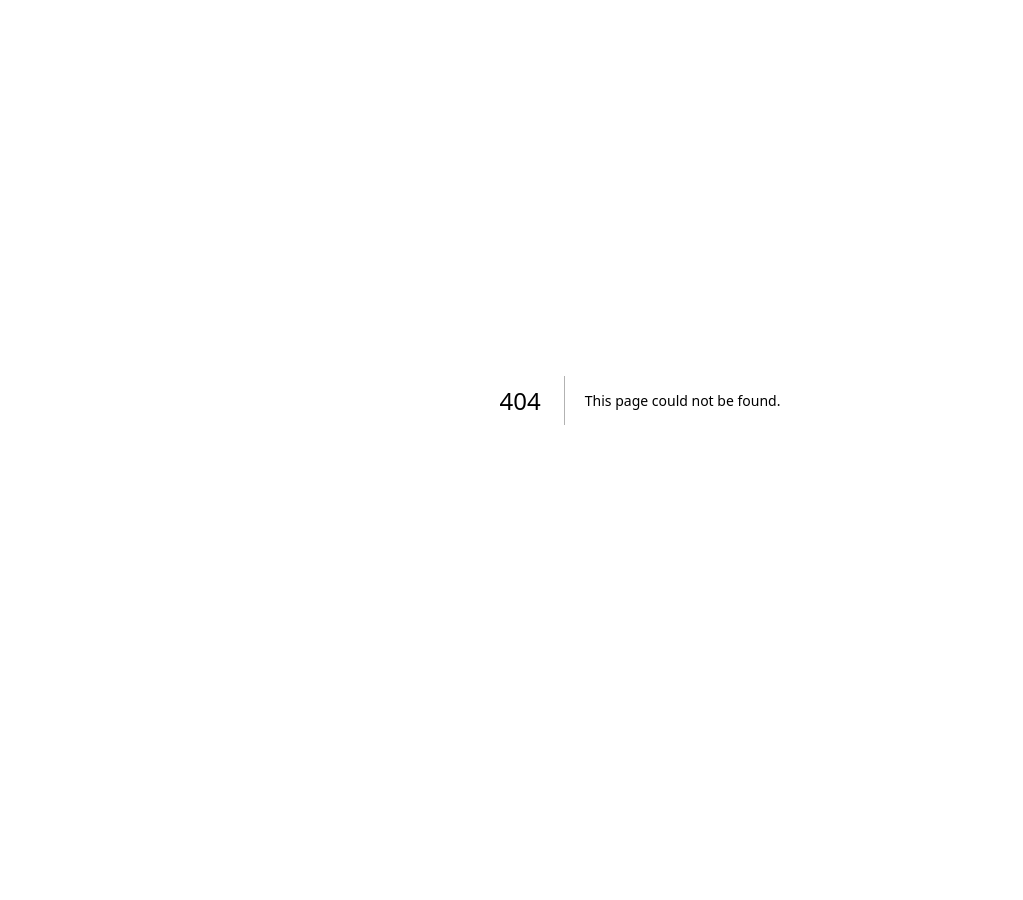
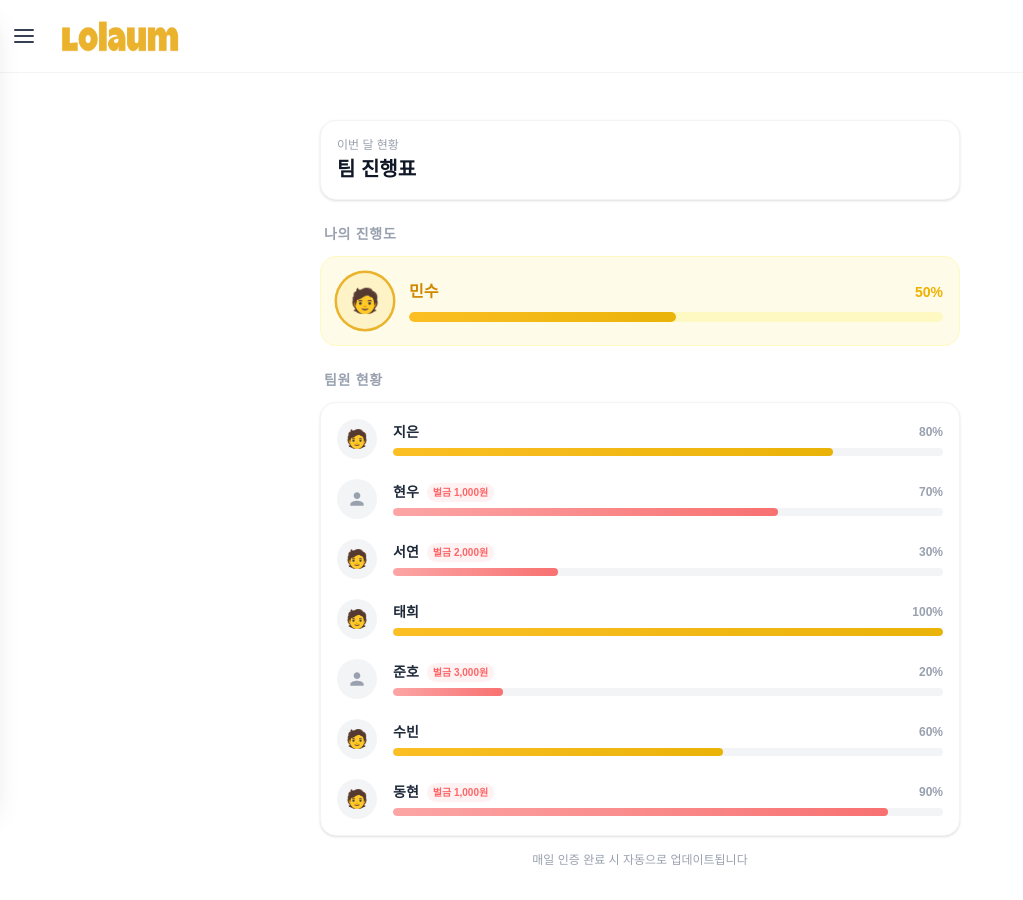
Before and after one commit to Lolaum/Lolaum, a Next.js app: page /progress in a window 1280 px wide. Before the commit this address had no page. Shown: the whole page, without its empty margins (0-1023 px from the left). Before the commit the page ends 800 px from the top, so only its background shows below. Built offline with nearby package versions, Linux system fonts and the light colour scheme.

Commit message:
feat: 진행도 페이지 및 구성 요소 추가, 팀원 데이터 통합

```diff
--- /dev/null
+++ b/src/app/progress/page.tsx
@@ -0,0 +1,10 @@
+import Layout from "@/components/Layout/Layout";
+import ProgressContainer from "@/components/Progress/ProgressContainer";
+
+export default function ProgressPage() {
+  return (
+    <Layout>
+      <ProgressContainer />
+    </Layout>
+  );
+}
--- a/src/components/Home/Profile/MemberProfile.tsx
+++ b/src/components/Home/Profile/MemberProfile.tsx
@@ -1,28 +1,12 @@
 "use client";
 
-interface Member {
-  id: string;
-  name: string;
-  avatar?: string;
-  emoji?: string;
-}
+import { Member, members as defaultMembers } from "@/data/members";
 
 interface MemberProfileProps {
   members?: Member[];
   selectedMemberId?: string;
   onSelectMember?: (memberId: string) => void;
 }
-
-const defaultMembers: Member[] = [
-  { id: "1", name: "민수", emoji: "🧑" },
-  { id: "2", name: "지은", emoji: "🧑" },
-  { id: "3", name: "현우" },
-  { id: "4", name: "서연", emoji: "🧑" },
-  { id: "5", name: "태희", emoji: "🧑" },
-  { id: "6", name: "준호" },
-  { id: "7", name: "수빈", emoji: "🧑" },
-  { id: "8", name: "동현", emoji: "🧑" },
-];
 
 export default function MemberProfile({
   members = defaultMembers,
@@ -33,7 +17,9 @@ export default function MemberProfile({
     <div className="rounded-3xl bg-white shadow-sm border border-gray-100 p-4 mb-4">
       {/* 헤더 */}
       <div className="flex items-center justify-between mb-3">
-        <span className="text-xs font-semibold text-gray-400 uppercase tracking-wider">팀원</span>
+        <span className="text-xs font-semibold text-gray-400 uppercase tracking-wider">
+          진행도
+        </span>
         <span
           className="text-xs font-medium px-2 py-0.5 rounded-full"
           style={{ backgroundColor: "#fef3c7", color: "#92400e" }}
@@ -59,15 +45,25 @@ export default function MemberProfile({
                   className="w-12 h-12 rounded-full flex items-center justify-center transition-all"
                   style={{
                     backgroundColor: isSelected ? "#fef3c7" : "#f3f4f6",
-                    boxShadow: isSelected ? "0 0 0 2.5px #eab32e, 0 0 0 4px #fff" : "none",
+                    boxShadow: isSelected
+                      ? "0 0 0 2.5px #eab32e, 0 0 0 4px #fff"
+                      : "none",
                   }}
                 >
                   {member.avatar ? (
-                    <img src={member.avatar} alt={member.name} className="w-full h-full rounded-full object-cover" />
+                    <img
+                      src={member.avatar}
+                      alt={member.name}
+                      className="w-full h-full rounded-full object-cover"
+                    />
                   ) : member.emoji ? (
                     <span className="text-xl">{member.emoji}</span>
                   ) : (
-                    <svg className="w-6 h-6 text-gray-400" fill="currentColor" viewBox="0 0 24 24">
+                    <svg
+                      className="w-6 h-6 text-gray-400"
+                      fill="currentColor"
+                      viewBox="0 0 24 24"
+                    >
                       <path d="M12 12c2.21 0 4-1.79 4-4s-1.79-4-4-4-4 1.79-4 4 1.79 4 4 4zm0 2c-2.67 0-8 1.34-8 4v2h16v-2c0-2.66-5.33-4-8-4z" />
                     </svg>
                   )}
--- a/src/components/Layout/Layout.tsx
+++ b/src/components/Layout/Layout.tsx
@@ -30,7 +30,7 @@ const navItems: NavItem[] = [
   { href: "/home", label: "홈", icon: HomeIcon },
   { href: "/ritual", label: "리추얼", icon: RitualIcon },
   { href: "/feeds", label: "인증", icon: VerifyIcon },
-  { href: "/team", label: "팀원", icon: TeamIcon },
+  { href: "/progress", label: "진행도", icon: TeamIcon },
   { href: "/mypage", label: "마이페이지", icon: ProfileIcon },
 ];
 
--- /dev/null
+++ b/src/components/Progress/ProgressContainer.tsx
@@ -0,0 +1,160 @@
+"use client";
+
+import { members } from "@/data/members";
+
+const mockProgressData: Record<string, { progress: number; penalty: number }> =
+  {
+    "1": { progress: 50, penalty: 0 },
+    "2": { progress: 80, penalty: 0 },
+    "3": { progress: 70, penalty: 1000 },
+    "4": { progress: 30, penalty: 2000 },
+    "5": { progress: 100, penalty: 0 },
+    "6": { progress: 20, penalty: 3000 },
+    "7": { progress: 60, penalty: 0 },
+    "8": { progress: 90, penalty: 1000 },
+  };
+
+const MY_ID = "1";
+
+export default function ProgressContainer() {
+  const me = members.find((m) => m.id === MY_ID);
+  const myData = mockProgressData[MY_ID] ?? { progress: 0, penalty: 0 };
+  const teamMembers = members.filter((m) => m.id !== MY_ID);
+
+  return (
+    <div className="max-w-2xl mx-auto px-4 py-6 pb-8">
+      {/* 페이지 헤더 */}
+      <div className="rounded-2xl bg-white shadow-sm border border-gray-100 p-4 mb-6">
+        <p className="text-xs text-gray-400 font-medium mb-0.5">이번 달 현황</p>
+        <h1 className="text-xl font-bold text-gray-900">팀 진행표</h1>
+      </div>
+
+      {/* 내 진행도 */}
+      <h2 className="text-sm font-semibold text-gray-400 uppercase tracking-wider mb-3 px-1">
+        나의 진행도
+      </h2>
+      <div className="rounded-2xl bg-yellow-50 border border-yellow-100 p-4 mb-6">
+        <div className="flex items-center gap-4">
+          <div
+            className="w-14 h-14 rounded-full flex items-center justify-center flex-shrink-0"
+            style={{
+              backgroundColor: "#fef3c7",
+              boxShadow: "0 0 0 2.5px #eab32e, 0 0 0 4px #fefce8",
+            }}
+          >
+            {me?.avatar ? (
+              <img
+                src={me.avatar}
+                alt={me.name}
+                className="w-full h-full rounded-full object-cover"
+              />
+            ) : me?.emoji ? (
+              <span className="text-2xl">{me.emoji}</span>
+            ) : (
+              <svg className="w-7 h-7 text-yellow-400" fill="currentColor" viewBox="0 0 24 24">
+                <path d="M12 12c2.21 0 4-1.79 4-4s-1.79-4-4-4-4 1.79-4 4 1.79 4 4 4zm0 2c-2.67 0-8 1.34-8 4v2h16v-2c0-2.66-5.33-4-8-4z" />
+              </svg>
+            )}
+          </div>
+
+          <div className="flex-1 min-w-0">
+            <div className="flex items-center justify-between mb-2">
+              <span className="text-base font-bold text-yellow-600">
+                {me?.name}
+              </span>
+              <span className="text-sm font-bold text-yellow-500">
+                {myData.progress}%
+              </span>
+            </div>
+            <div className="h-2.5 bg-yellow-100 rounded-full overflow-hidden">
+              <div
+                className="h-full rounded-full transition-all duration-700"
+                style={{
+                  width: `${myData.progress}%`,
+                  background:
+                    myData.penalty > 0
+                      ? "linear-gradient(90deg, #fca5a5, #f87171)"
+                      : "linear-gradient(90deg, #fbbf24, #eab308)",
+                }}
+              />
+            </div>
+            {myData.penalty > 0 && (
+              <p className="text-xs text-red-400 font-medium mt-1.5">
+                벌금 {myData.penalty.toLocaleString()}원 발생
+              </p>
+            )}
+          </div>
+        </div>
+      </div>
+
+      {/* 팀원 진행도 */}
+      <h2 className="text-sm font-semibold text-gray-400 uppercase tracking-wider mb-3 px-1">
+        팀원 현황
+      </h2>
+      <div className="rounded-2xl bg-white shadow-sm border border-gray-100 p-4">
+        <div className="flex flex-col gap-5">
+          {teamMembers.map((member) => {
+            const data = mockProgressData[member.id] ?? {
+              progress: 0,
+              penalty: 0,
+            };
+            const hasPenalty = data.penalty > 0;
+
+            return (
+              <div key={member.id} className="flex items-center gap-4">
+                <div className="w-10 h-10 rounded-full bg-gray-100 flex items-center justify-center flex-shrink-0">
+                  {member.avatar ? (
+                    <img
+                      src={member.avatar}
+                      alt={member.name}
+                      className="w-full h-full rounded-full object-cover"
+                    />
+                  ) : member.emoji ? (
+                    <span className="text-lg">{member.emoji}</span>
+                  ) : (
+                    <svg className="w-5 h-5 text-gray-400" fill="currentColor" viewBox="0 0 24 24">
+                      <path d="M12 12c2.21 0 4-1.79 4-4s-1.79-4-4-4-4 1.79-4 4 1.79 4 4 4zm0 2c-2.67 0-8 1.34-8 4v2h16v-2c0-2.66-5.33-4-8-4z" />
+                    </svg>
+                  )}
+                </div>
+
+                <div className="flex-1 min-w-0">
+                  <div className="flex items-center justify-between mb-1.5">
+                    <div className="flex items-center gap-2">
+                      <span className="text-sm font-semibold text-gray-800">
+                        {member.name}
+                      </span>
+                      {hasPenalty && (
+                        <span className="text-[10px] font-bold px-1.5 py-0.5 rounded-full bg-red-50 text-red-400">
+                          벌금 {data.penalty.toLocaleString()}원
+                        </span>
+                      )}
+                    </div>
+                    <span className="text-xs font-bold text-gray-400">
+                      {data.progress}%
+                    </span>
+                  </div>
+                  <div className="h-2 bg-gray-100 rounded-full overflow-hidden">
+                    <div
+                      className="h-full rounded-full transition-all duration-700"
+                      style={{
+                        width: `${data.progress}%`,
+                        background: hasPenalty
+                          ? "linear-gradient(90deg, #fca5a5, #f87171)"
+                          : "linear-gradient(90deg, #fbbf24, #eab308)",
+                      }}
+                    />
+                  </div>
+                </div>
+              </div>
+            );
+          })}
+        </div>
+      </div>
+
+      <p className="mt-4 text-xs text-gray-400 text-center">
+        매일 인증 완료 시 자동으로 업데이트됩니다
+      </p>
+    </div>
+  );
+}
--- /dev/null
+++ b/src/data/members.ts
@@ -0,0 +1,17 @@
+export interface Member {
+  id: string;
+  name: string;
+  avatar?: string;
+  emoji?: string;
+}
+
+export const members: Member[] = [
+  { id: "1", name: "민수", emoji: "🧑" },
+  { id: "2", name: "지은", emoji: "🧑" },
+  { id: "3", name: "현우" },
+  { id: "4", name: "서연", emoji: "🧑" },
+  { id: "5", name: "태희", emoji: "🧑" },
+  { id: "6", name: "준호" },
+  { id: "7", name: "수빈", emoji: "🧑" },
+  { id: "8", name: "동현", emoji: "🧑" },
+];
```
